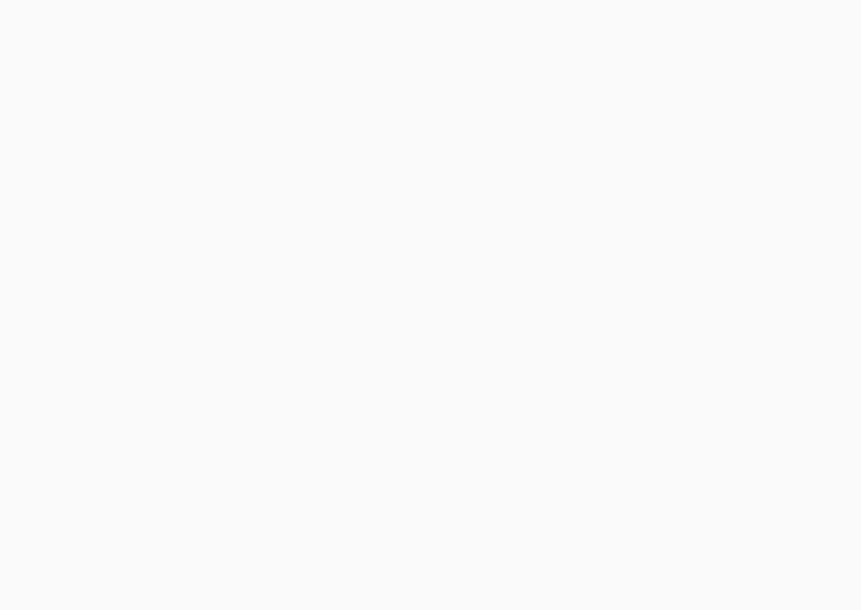
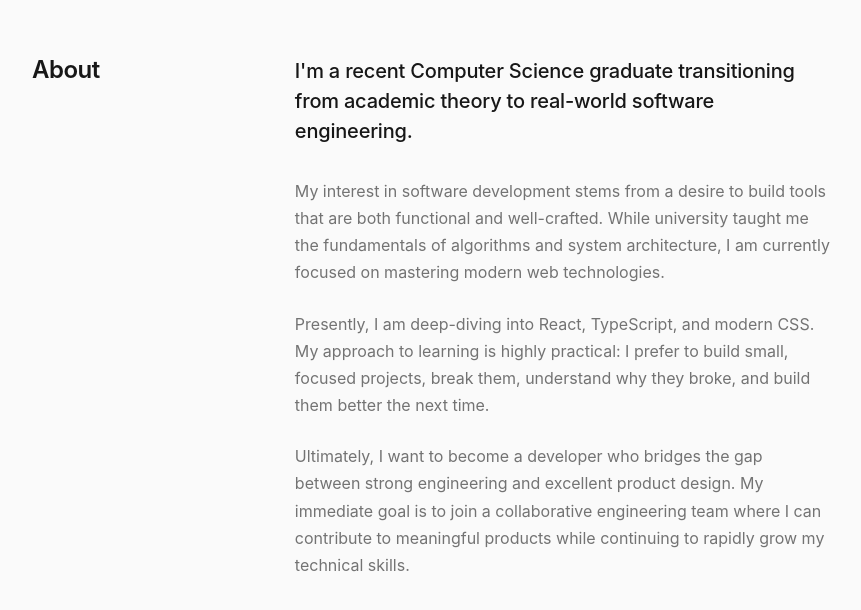
Before and after one commit to Nurlybek1-cpu/portfolio, a React (Vite) app: page / in a window 1280 px wide. Shown: the part 870-1480 px from the top of the page, without its empty margins (208-1069 px from the left). Before the commit the page ends 862 px from the top, so only its background shows below. Built offline with nearby package versions, Linux system fonts and the light colour scheme.

Commit message:
feat: build editorial about section

```diff
--- a/src/App.tsx
+++ b/src/App.tsx
@@ -1,5 +1,6 @@
 import Navbar from './components/Navbar';
 import Hero from './sections/Hero';
+import About from './sections/About';
 
 export default function App() {
   return (
@@ -7,6 +8,7 @@ export default function App() {
       <Navbar />
       <main>
         <Hero />
+        <About />
       </main>
     </>
   );
--- /dev/null
+++ b/src/sections/About.module.css
@@ -0,0 +1,62 @@
+.about {
+  padding: var(--space-16) var(--space-4);
+  background-color: var(--color-bg);
+}
+
+.container {
+  max-width: 800px;
+  margin: 0 auto;
+}
+
+.grid {
+  display: grid;
+  grid-template-columns: 1fr;
+  gap: var(--space-6);
+}
+
+/* Two-column layout on larger screens */
+@media (min-width: 600px) {
+  .grid {
+    grid-template-columns: 1fr 2.5fr;
+    gap: var(--space-12);
+  }
+}
+
+.titleColumn {
+  position: relative;
+}
+
+.title {
+  font-size: var(--text-2xl);
+  color: var(--color-fg);
+  font-weight: 600;
+  letter-spacing: -0.02em;
+}
+
+/* On desktop, the title sticks to the top as you scroll past the text */
+@media (min-width: 600px) {
+  .title {
+    position: sticky;
+    top: 100px; /* Offset to sit below the sticky navbar */
+  }
+}
+
+.lead {
+  font-size: var(--text-xl);
+  color: var(--color-fg);
+  font-weight: 500;
+  line-height: 1.5;
+  margin-bottom: var(--space-8);
+  letter-spacing: -0.01em;
+}
+
+.prose p {
+  margin-bottom: var(--space-6);
+  font-size: var(--text-base);
+  color: var(--color-text-muted);
+  line-height: 1.7;
+}
+
+.prose p:last-child {
+  margin-bottom: 0;
+}
--- /dev/null
+++ b/src/sections/About.tsx
@@ -0,0 +1,31 @@
+import styles from './About.module.css';
+
+export default function About() {
+  return (
+    <section id="about" className={styles.about}>
+      <div className={styles.container}>
+        <div className={styles.grid}>
+          <div className={styles.titleColumn}>
+            <h2 className={styles.title}>About</h2>
+          </div>
+          <div className={styles.contentColumn}>
+            <p className={styles.lead}>
+              I'm a recent Computer Science graduate transitioning from academic theory to real-world software engineering.
+            </p>
+            <div className={styles.prose}>
+              <p>
+                My interest in software development stems from a desire to build tools that are both functional and well-crafted. While university taught me the fundamentals of algorithms and system architecture, I am currently focused on mastering modern web technologies.
+              </p>
+              <p>
+                Presently, I am deep-diving into React, TypeScript, and modern CSS. My approach to learning is highly practical: I prefer to build small, focused projects, break them, understand why they broke, and build them better the next time.
+              </p>
+              <p>
+                Ultimately, I want to become a developer who bridges the gap between strong engineering and excellent product design. My immediate goal is to join a collaborative engineering team where I can contribute to meaningful products while continuing to rapidly grow my technical skills.
+              </p>
+            </div>
+          </div>
+        </div>
+      </div>
+    </section>
+  );
+}
```
